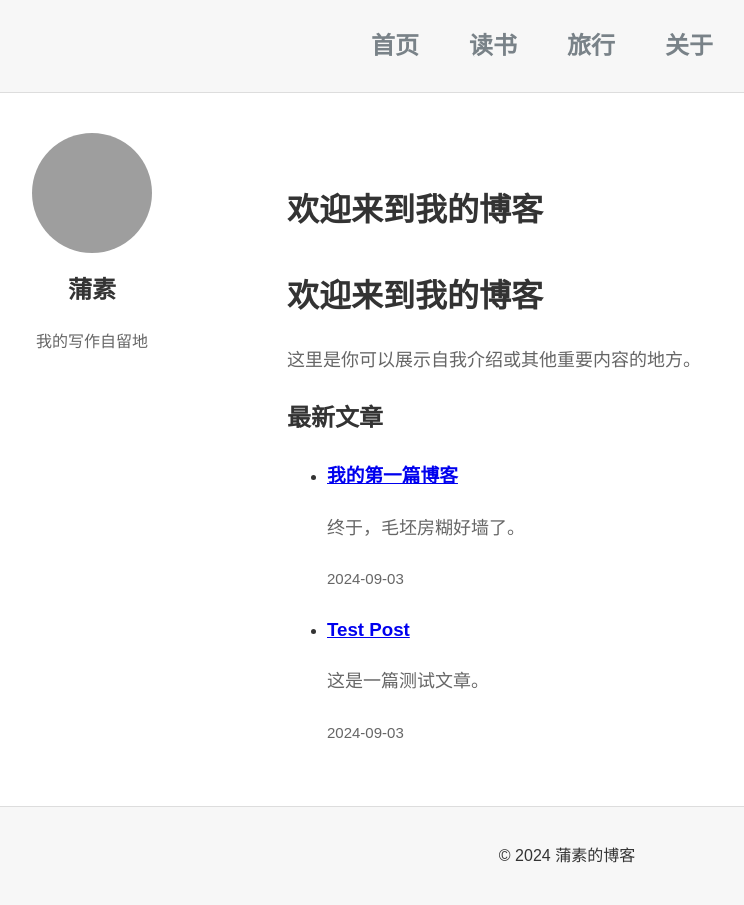
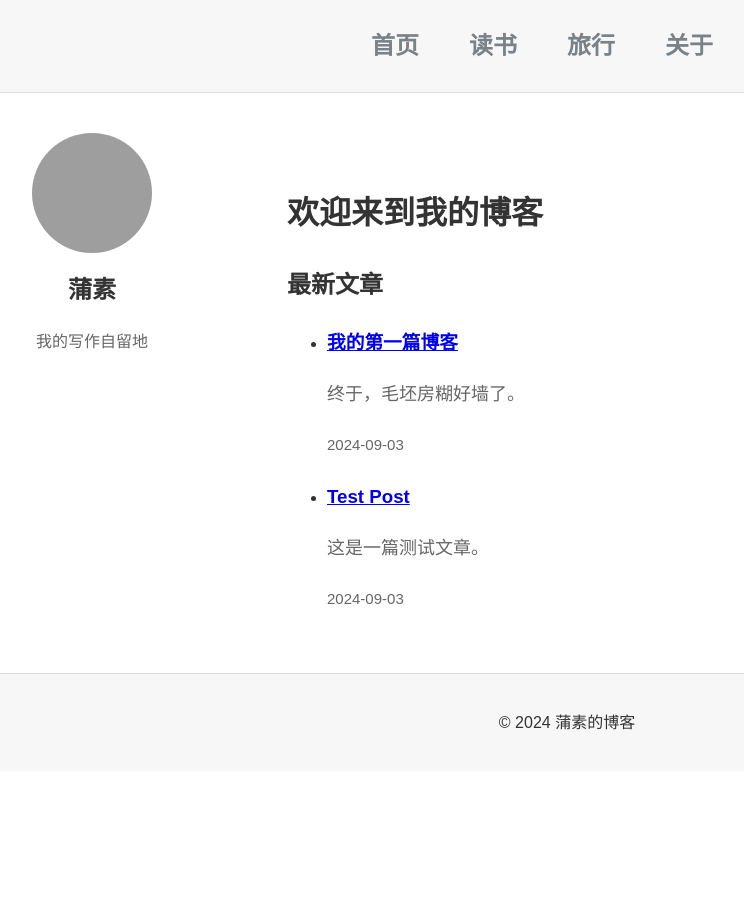
Before and after one commit to pususu/skills-github-pages, a Jekyll site: the page built from index.html, in a window 1280 px wide. Shown: the whole page, without its empty margins (73-817 px from the left). Built offline with Jekyll 4.4.1, drawn with Linux system fonts in a browser that asks for light colours; grey boxes are pictures that could not be loaded.

Commit message:
Update index.html

```diff
--- a/index.html
+++ b/index.html
@@ -1,10 +1,8 @@
 ---
 layout: default
-title: 欢迎来到我的博客
 ---
 
 <h1>欢迎来到我的博客</h1>
-<p>这里是你可以展示自我介绍或其他重要内容的地方。</p>
 
 <h2>最新文章</h2>
 <ul class="post-list">
```
